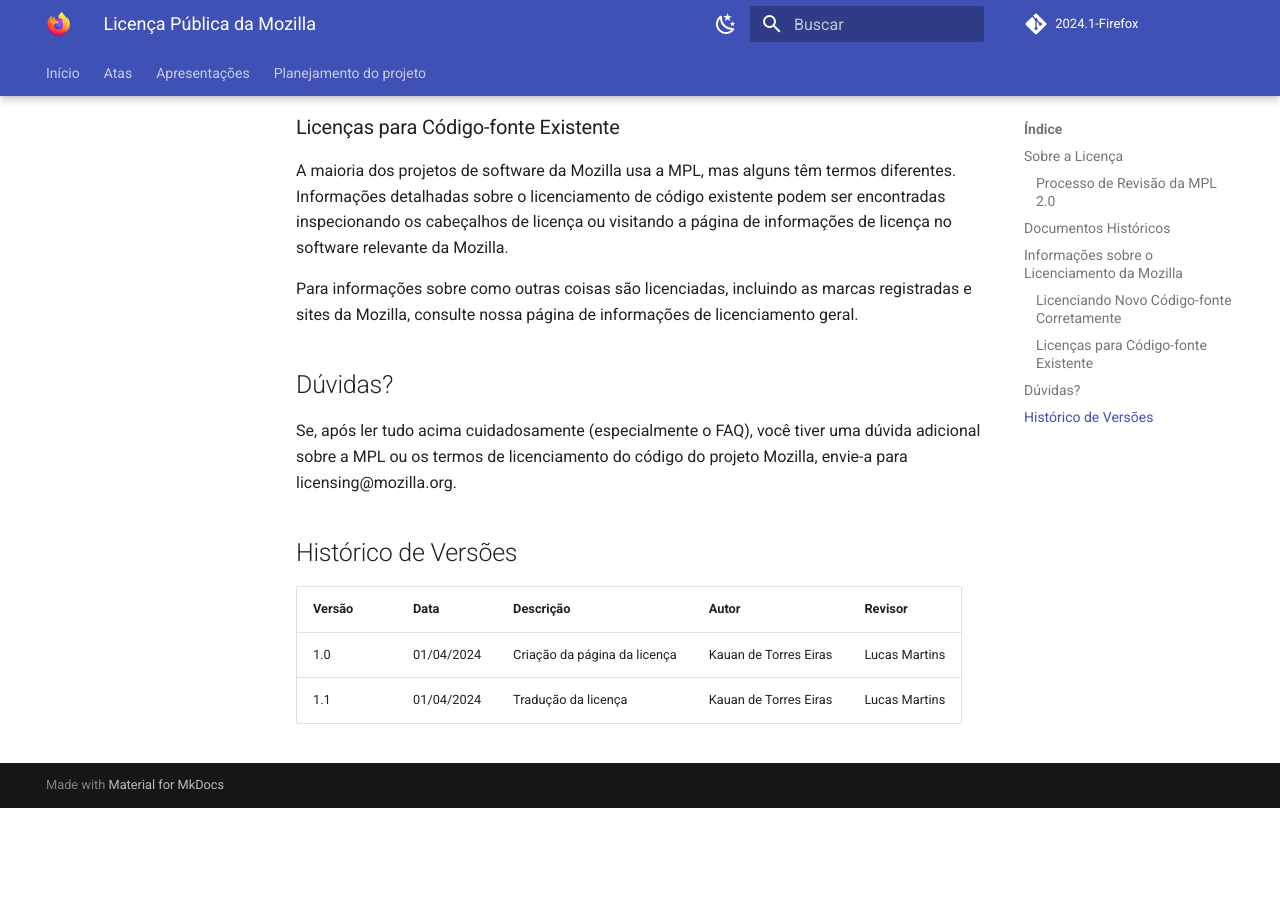
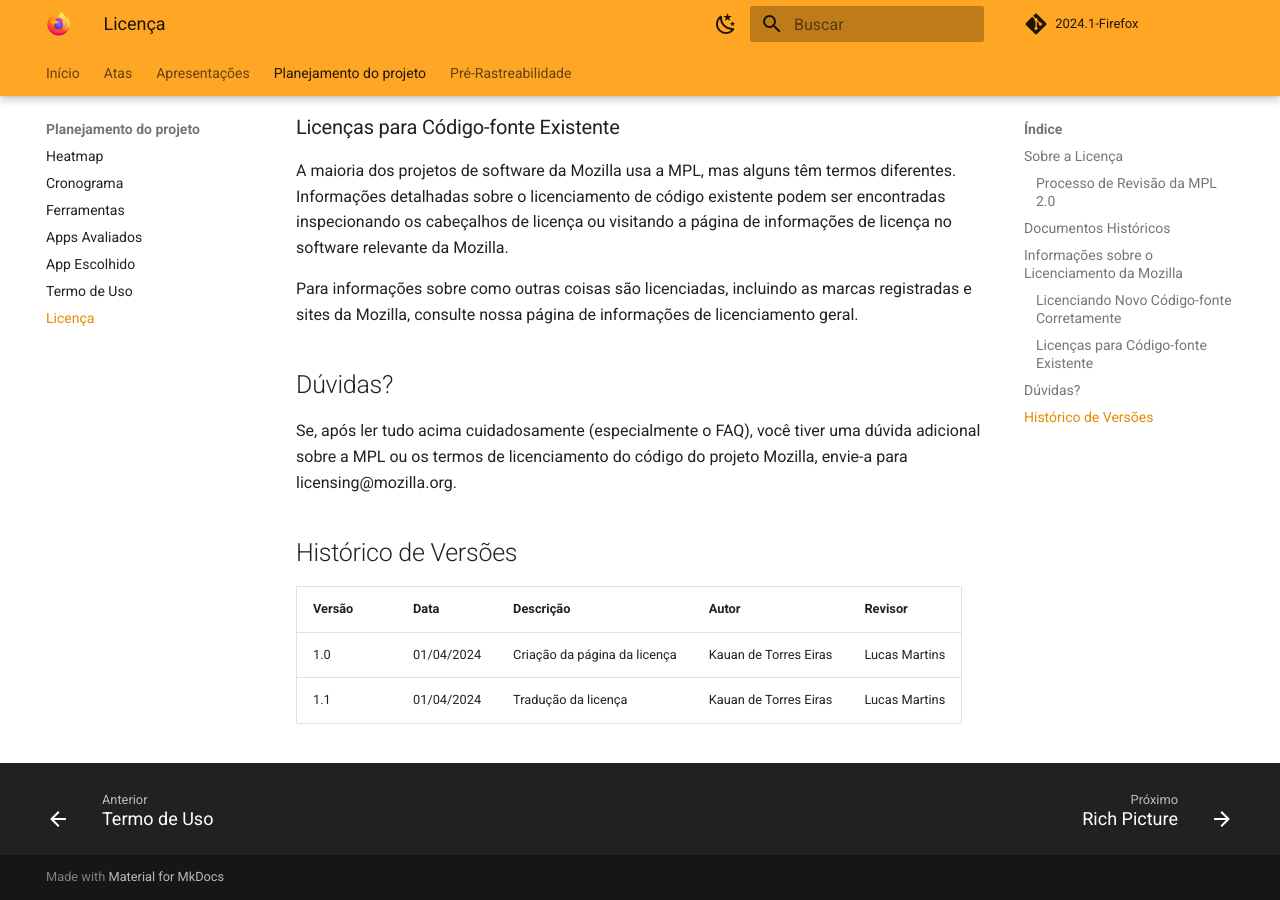
Before and after one commit to martinsglucas/Requisitos-de-Software, an MkDocs documentation site: the page built from docs/planejamento/licenca.md, in a window 1280 px wide and 900 px high, scrolled down 911 px. Built offline with MkDocs 1.6.1 and Material for MkDocs 9.7.7, drawn with Linux system fonts in a browser that asks for light colours; comment, search, counter and statistics services are not loaded; before the commit the page ends 1719 px from its top, so only the background shows below that; some of the changed lines change nothing that is shown.

Commit message:
atualiza mkdocs.yml

```diff
--- a/mkdocs.yml
+++ b/mkdocs.yml
@@ -7,20 +7,21 @@
 site_description: Site destinado à apresentação do projeto de requisitos de software do Firefox
 
 nav:
-  - Início: inicio.md
+  - Início: index.md
   - Atas:
     - Reunião 27/03: atas/ata_27_03.md
   - Apresentações:
-    - Apresentação 1: apresentacao_1.md
+    - Apresentação 1: apresentacoes/apresentacao_1.md
   - Planejamento do projeto:
-    - Heatmap: heatmap.md
-    - Ferramentas: ferramentas.md
-    - Apps Avaliados: apps_avaliados.md
-    - App Escolhido: app_escolhido.md
-    - Termo de Uso: termo_de_uso.md
-    - Licença: licenca.md
-    - Cronograma: cronograma.md
-    - Rich Picture: rich-picture.md
+    - Heatmap: planejamento/heatmap.md
+    - Cronograma: planejamento/cronograma.md
+    - Ferramentas: planejamento/ferramentas.md
+    - Apps Avaliados: planejamento/apps_avaliados.md
+    - App Escolhido: planejamento/app_escolhido.md
+    - Termo de Uso: planejamento/termo_de_uso.md
+    - Licença: planejamento/licenca.md
+  - Pré-Rastreabilidade:
+    - Rich Picture: pre-rastreabilidade/rich-picture.md
 
 theme:
   name: material
@@ -46,7 +47,7 @@
       toggle:
         icon: material/weather-night
         name: Mudar para o modo escuro
-      primary: '#195EBB'
+      primary: orange
       accent: purple
 
     - scheme: slate
```
